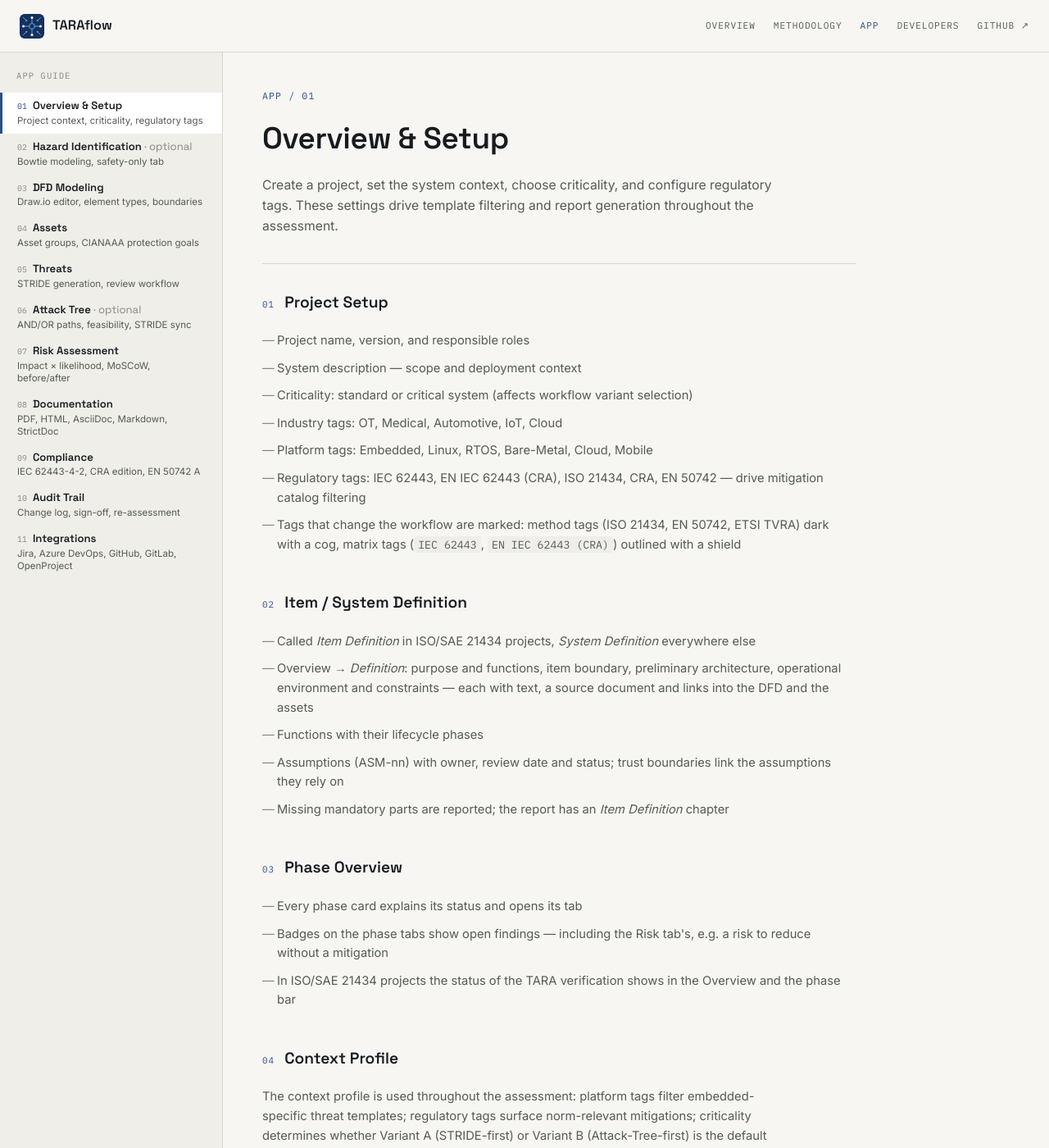
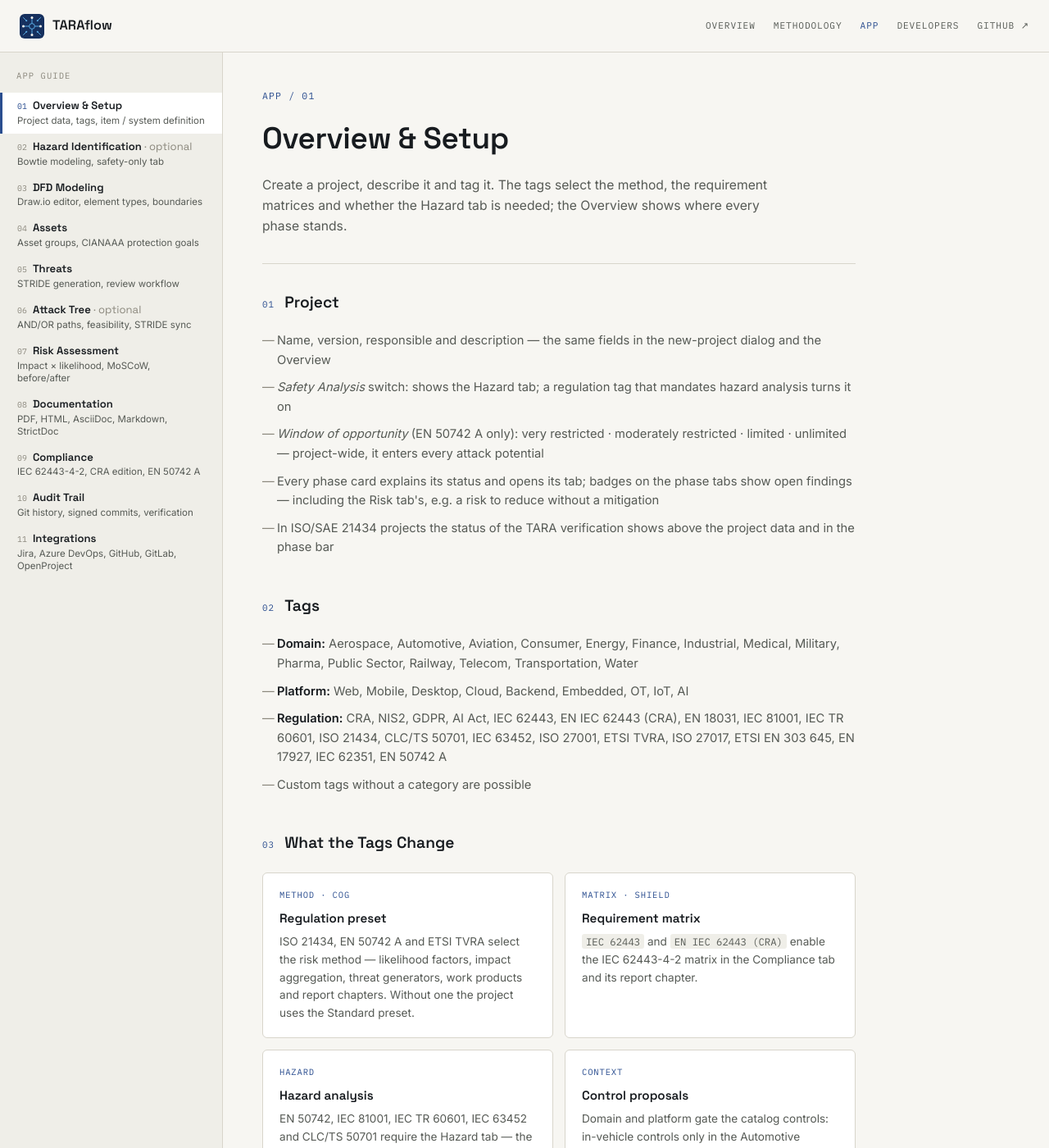
Before and after one commit to TARAflow/TARAflow.github.io, a Jekyll site: the page built from app/overview.html, in a window 1280 px wide and 1400 px high. Shown: the whole window at 82% size. Built offline with Jekyll 4.4.1, drawn with Linux system fonts in a browser that asks for light colours; some of the changed text lies outside the part shown.

Commit message:
docs(site): Overview — project data, tags and what they change, no criticality
- Overview rewritten against 0.18: project data with the Safety Analysis
  switch and the EN 50742 A window of opportunity; the real tag lists
  (domain, platform, regulation); what the tags change (regulation preset,
  requirement matrix, hazard analysis, control proposals); item / system
  definition; methodology view, project settings and source bindings.
- Removed: the criticality switch and "Variant A / B" workflow (gone from
  the app), the invented industry / platform tag lists.
- Hazard: the tab follows the Safety Analysis switch (no criticality
  switch any more).
- Sidebar and app index: Overview and Audit descriptions.

```diff
--- a/_includes/sidebar-app.html
+++ b/_includes/sidebar-app.html
@@ -1,7 +1,7 @@
 <aside class="sidebar">
   <div class="sidebar-label">App Guide</div>
   <a class="sidebar-item{% if page.url contains 'overview.html' %} active{% endif %}" href="{{ '/app/overview.html' | relative_url }}">
-    <span class="si-row"><span class="si-num">01</span><span class="si-title">Overview &amp; Setup</span></span><span class="si-desc">Project context, criticality, regulatory tags</span>
+    <span class="si-row"><span class="si-num">01</span><span class="si-title">Overview &amp; Setup</span></span><span class="si-desc">Project data, tags, item / system definition</span>
   </a>
   <a class="sidebar-item{% if page.url contains 'hazard.html' %} active{% endif %}" href="{{ '/app/hazard.html' | relative_url }}">
     <span class="si-row"><span class="si-num">02</span><span class="si-title">Hazard Identification <span style="color:var(--ink-mute); font-weight:400;">· optional</span></span></span><span class="si-desc">Bowtie modeling, safety-only tab</span>
@@ -28,7 +28,7 @@
     <span class="si-row"><span class="si-num">09</span><span class="si-title">Compliance</span></span><span class="si-desc">IEC 62443-4-2, CRA edition, EN 50742 A</span>
   </a>
   <a class="sidebar-item{% if page.url contains 'audit.html' %} active{% endif %}" href="{{ '/app/audit.html' | relative_url }}">
-    <span class="si-row"><span class="si-num">10</span><span class="si-title">Audit Trail</span></span><span class="si-desc">Change log, sign-off, re-assessment</span>
+    <span class="si-row"><span class="si-num">10</span><span class="si-title">Audit Trail</span></span><span class="si-desc">Git history, signed commits, verification</span>
   </a>
   <a class="sidebar-item{% if page.url contains 'integration.html' %} active{% endif %}" href="{{ '/app/integration.html' | relative_url }}">
     <span class="si-row"><span class="si-num">11</span><span class="si-title">Integrations</span></span><span class="si-desc">Jira, Azure DevOps, GitHub, GitLab, OpenProject</span>
--- a/app/hazard.html
+++ b/app/hazard.html
@@ -14,7 +14,7 @@ description: "An optional safety-analysis tab, alongside the security workflow:
 <section>
   <div class="sec-head"><span class="sec-tag">01</span><h2 class="sec-title">Enabling the tab</h2></div>
   <ul class="bullet-list">
-    <li>Off by default — a project only gets a Hazard tab once marked safety-relevant via the switch in the Overview tab (below the Criticality switch)</li>
+    <li>Off by default — a project only gets a Hazard tab once the <em>Safety Analysis</em> switch in the Overview's project data is on</li>
     <li>A regulation tag that mandates hazard analysis (e.g. EN 50742) always shows the tab — the setting is taken from the tags when the project is opened, also for files written outside TARAflow</li>
     <li>Existing projects are unaffected; no migration required</li>
     <li>When enabled, Hazard also joins the Overview progress bar alongside the other phases</li>
--- a/app/index.html
+++ b/app/index.html
@@ -14,7 +14,7 @@ description: "Step-by-step guide to each module — from project setup through D
 <section>
   <div class="sec-head"><span class="sec-tag">Modules</span><h2 class="sec-title">All Sections</h2></div>
   <div class="module-grid">
-    <a class="module" href="{{ '/app/overview.html' | relative_url }}"><div class="module-num">01</div><h3>Overview &amp; Setup</h3><p>Project initialization, context, criticality, and regulatory tags.</p></a>
+    <a class="module" href="{{ '/app/overview.html' | relative_url }}"><div class="module-num">01</div><h3>Overview &amp; Setup</h3><p>Project data, tags that select method and matrices, item / system definition, methodology and sources.</p></a>
     <a class="module" href="{{ '/app/hazard.html' | relative_url }}"><div class="module-num">02</div><h3>Hazard Identification</h3><p>Optional safety analysis: Bowtie modeling, cyber-reachability triage, import from existing safety records.</p></a>
     <a class="module" href="{{ '/app/dfd.html' | relative_url }}"><div class="module-num">03</div><h3>DFD Modeling</h3><p>Draw.io integration, element types, Trust Boundaries, PhysicalBoundary, ChipBoundary.</p></a>
     <a class="module" href="{{ '/app/assets.html' | relative_url }}"><div class="module-num">04</div><h3>Assets</h3><p>Asset inventory, CIANAAA goals, impact factors, element-to-asset relationships.</p></a>
@@ -23,7 +23,7 @@ description: "Step-by-step guide to each module — from project setup through D
     <a class="module" href="{{ '/app/risks.html' | relative_url }}"><div class="module-num">07</div><h3>Risk Assessment</h3><p>Likelihood scoring, risk matrix, MoSCoW prioritization, before/after comparison.</p></a>
     <a class="module" href="{{ '/app/documentation.html' | relative_url }}"><div class="module-num">08</div><h3>Documentation</h3><p>Export to PDF, HTML, AsciiDoc, Markdown, StrictDoc — full traceability included, headless CLI available.</p></a>
     <a class="module" href="{{ '/app/compliance.html' | relative_url }}"><div class="module-num">09</div><h3>Compliance</h3><p>Requirement matrices derived from the model — IEC 62443-4-2 (classic or CRA edition) and EN 50742 Approach A — with SL-T, SL-C and a to-do list.</p></a>
-    <a class="module" href="{{ '/app/audit.html' | relative_url }}"><div class="module-num">10</div><h3>Audit Trail</h3><p>Versioned change log, sign-off workflow, re-assessment triggers.</p></a>
+    <a class="module" href="{{ '/app/audit.html' | relative_url }}"><div class="module-num">10</div><h3>Audit Trail</h3><p>Git-based history with signed commits, signer manifest, TARA verification and the Audit Verification Engine.</p></a>
     <a class="module" href="{{ '/app/integration.html' | relative_url }}"><div class="module-num">11</div><h3>Integrations</h3><p>Jira, Azure DevOps, GitHub, GitLab, OpenProject — mitigation tickets and status sync.</p></a>
   </div>
 </section>
--- a/app/overview.html
+++ b/app/overview.html
@@ -2,30 +2,48 @@
 layout: default
 section: app
 title: "TARAflow — App — Overview & Setup"
-description: "Create a project, set the system context, choose criticality, and configure regulatory tags. These settings drive template filtering and report generation throughout the assessment."
+description: "Create a project, describe it and tag it. The tags select the method, the requirement matrices and whether the Hazard tab is needed."
 ---
 
 <div class="page-head">
   <div class="eyebrow">App / 01</div>
   <h1>Overview &amp; Setup</h1>
-  <p>Create a project, set the system context, choose criticality, and configure regulatory tags. These settings drive template filtering and report generation throughout the assessment.</p>
+  <p>Create a project, describe it and tag it. The tags select the method, the requirement matrices and whether the Hazard tab is needed; the Overview shows where every phase stands.</p>
 </div>
 
 <section>
-  <div class="sec-head"><span class="sec-tag">01</span><h2 class="sec-title">Project Setup</h2></div>
+  <div class="sec-head"><span class="sec-tag">01</span><h2 class="sec-title">Project</h2></div>
   <ul class="bullet-list">
-    <li>Project name, version, and responsible roles</li>
-    <li>System description — scope and deployment context</li>
-    <li>Criticality: standard or critical system (affects workflow variant selection)</li>
-    <li>Industry tags: OT, Medical, Automotive, IoT, Cloud</li>
-    <li>Platform tags: Embedded, Linux, RTOS, Bare-Metal, Cloud, Mobile</li>
-    <li>Regulatory tags: IEC 62443, EN IEC 62443 (CRA), ISO 21434, CRA, EN 50742 — drive mitigation catalog filtering</li>
-    <li>Tags that change the workflow are marked: method tags (ISO 21434, EN 50742, ETSI TVRA) dark with a cog, matrix tags (<code>IEC 62443</code>, <code>EN IEC 62443 (CRA)</code>) outlined with a shield</li>
+    <li>Name, version, responsible and description — the same fields in the new-project dialog and the Overview</li>
+    <li><em>Safety Analysis</em> switch: shows the Hazard tab; a regulation tag that mandates hazard analysis turns it on</li>
+    <li><em>Window of opportunity</em> (EN 50742 A only): very restricted · moderately restricted · limited · unlimited — project-wide, it enters every attack potential</li>
+    <li>Every phase card explains its status and opens its tab; badges on the phase tabs show open findings — including the Risk tab's, e.g. a risk to reduce without a mitigation</li>
+    <li>In ISO/SAE 21434 projects the status of the TARA verification shows above the project data and in the phase bar</li>
   </ul>
 </section>
 
 <section>
-  <div class="sec-head"><span class="sec-tag">02</span><h2 class="sec-title">Item / System Definition</h2></div>
+  <div class="sec-head"><span class="sec-tag">02</span><h2 class="sec-title">Tags</h2></div>
+  <ul class="bullet-list">
+    <li><strong>Domain:</strong> Aerospace, Automotive, Aviation, Consumer, Energy, Finance, Industrial, Medical, Military, Pharma, Public Sector, Railway, Telecom, Transportation, Water</li>
+    <li><strong>Platform:</strong> Web, Mobile, Desktop, Cloud, Backend, Embedded, OT, IoT, AI</li>
+    <li><strong>Regulation:</strong> CRA, NIS2, GDPR, AI Act, IEC 62443, EN IEC 62443 (CRA), EN 18031, IEC 81001, IEC TR 60601, ISO 21434, CLC/TS 50701, IEC 63452, ISO 27001, ETSI TVRA, ISO 27017, ETSI EN 303 645, EN 17927, IEC 62351, EN 50742 A</li>
+    <li>Custom tags without a category are possible</li>
+  </ul>
+</section>
+
+<section>
+  <div class="sec-head"><span class="sec-tag">03</span><h2 class="sec-title">What the Tags Change</h2></div>
+  <div class="card-grid-2">
+    <div class="card"><div class="tag-label">Method · cog</div><h3>Regulation preset</h3><p>ISO 21434, EN 50742 A and ETSI TVRA select the risk method — likelihood factors, impact aggregation, threat generators, work products and report chapters. Without one the project uses the Standard preset.</p></div>
+    <div class="card"><div class="tag-label">Matrix · shield</div><h3>Requirement matrix</h3><p><code>IEC 62443</code> and <code>EN IEC 62443 (CRA)</code> enable the IEC 62443-4-2 matrix in the Compliance tab and its report chapter.</p></div>
+    <div class="card"><div class="tag-label">Hazard</div><h3>Hazard analysis</h3><p>EN 50742, IEC 81001, IEC TR 60601, IEC 63452 and CLC/TS 50701 require the Hazard tab — the Safety Analysis switch follows them.</p></div>
+    <div class="card"><div class="tag-label">Context</div><h3>Control proposals</h3><p>Domain and platform gate the catalog controls: in-vehicle controls only in the Automotive domain, embedded-only controls only on an embedded platform.</p></div>
+  </div>
+</section>
+
+<section>
+  <div class="sec-head"><span class="sec-tag">04</span><h2 class="sec-title">Item / System Definition</h2></div>
   <ul class="bullet-list">
     <li>Called <em>Item Definition</em> in ISO/SAE 21434 projects, <em>System Definition</em> everywhere else</li>
     <li>Overview → <em>Definition</em>: purpose and functions, item boundary, preliminary architecture, operational environment and constraints — each with text, a source document and links into the DFD and the assets</li>
@@ -36,17 +54,12 @@ description: "Create a project, set the system context, choose criticality, and
 </section>
 
 <section>
-  <div class="sec-head"><span class="sec-tag">03</span><h2 class="sec-title">Phase Overview</h2></div>
+  <div class="sec-head"><span class="sec-tag">05</span><h2 class="sec-title">Methodology and Sources</h2></div>
   <ul class="bullet-list">
-    <li>Every phase card explains its status and opens its tab</li>
-    <li>Badges on the phase tabs show open findings — including the Risk tab's, e.g. a risk to reduce without a mitigation</li>
-    <li>In ISO/SAE 21434 projects the status of the TARA verification shows in the Overview and the phase bar</li>
+    <li>Overview → <em>Methodology</em>: the method the project applies, read-only and derived from the configuration, with the report's wording; scales, matrix and acceptance criteria are edited in the Risk tab's configuration</li>
+    <li>Project settings: strict validation, auto save and its interval</li>
+    <li>Overview → <em>Sources</em>: the repository and release the TARA was performed against — URL and a branch, release branch, tag or commit; <em>Resolve</em> checks it with <code>git ls-remote</code> after asking once per host</li>
   </ul>
-</section>
-
-<section>
-  <div class="sec-head"><span class="sec-tag">04</span><h2 class="sec-title">Context Profile</h2></div>
-  <p style="font-size:0.92rem;color:var(--ink-dim);max-width:640px;">The context profile is used throughout the assessment: platform tags filter embedded-specific threat templates; regulatory tags surface norm-relevant mitigations; criticality determines whether Variant A (STRIDE-first) or Variant B (Attack-Tree-first) is the default workflow.</p>
 </section>
 
 <div class="foot-nav">
```
